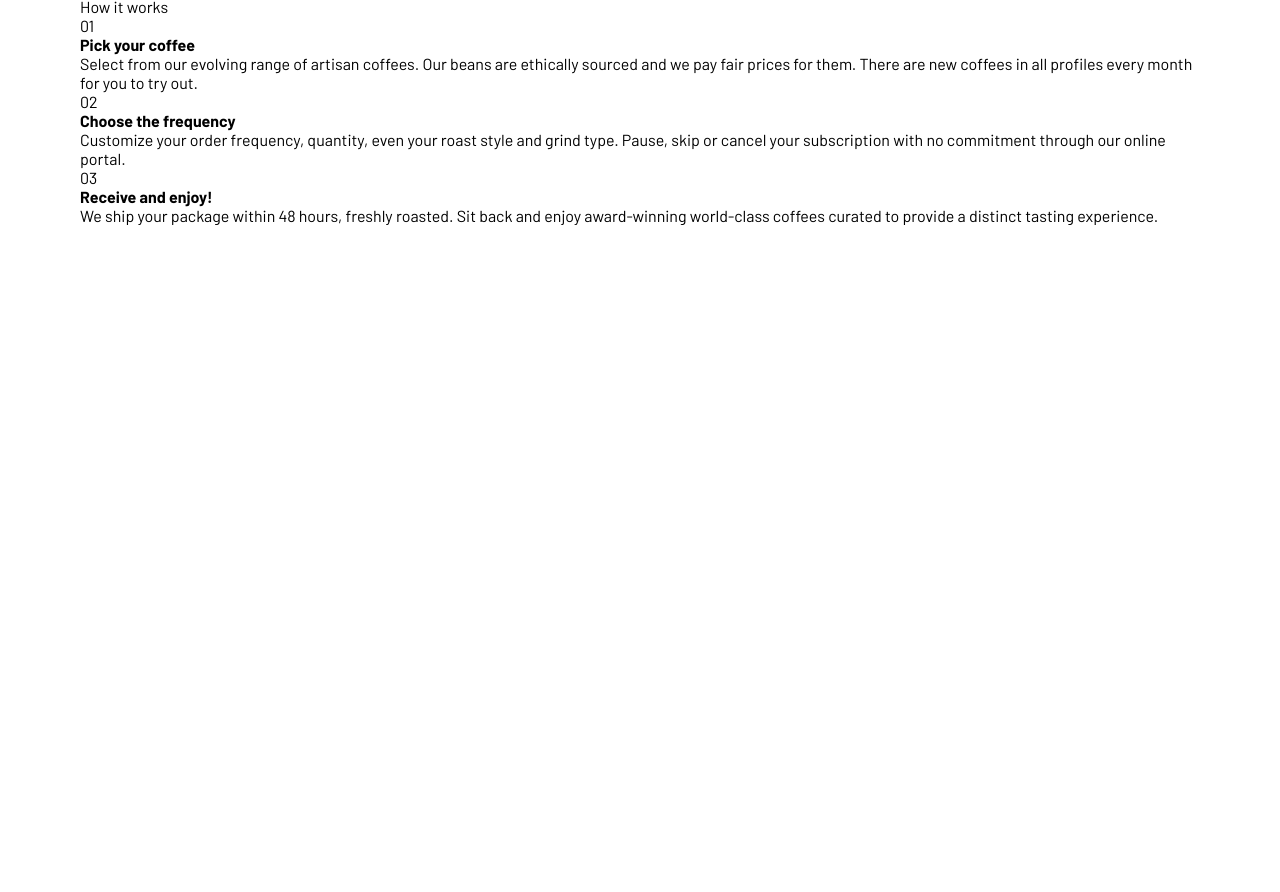
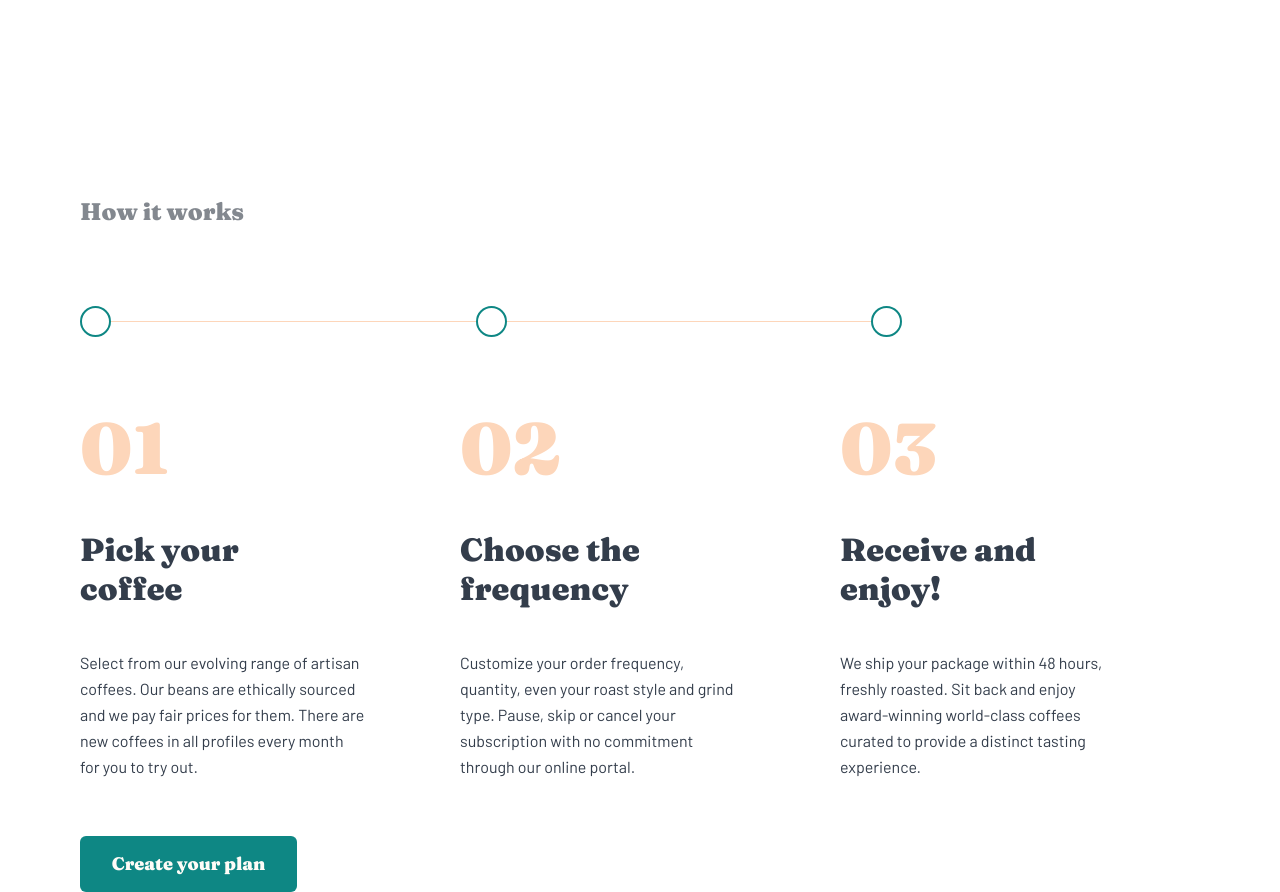
Before and after one commit to athenaa-02/coffee-roasters, a plain HTML site: page index.html in a window 1280 px wide. Shown: the part 2305-3197 px from the top of the page. Before the commit the page ends 2530 px from the top, so only its background shows below. Drawn offline with Linux system fonts and the light colour scheme.

Commit message:
done fourth section styling

```diff
--- a/index.html
+++ b/index.html
@@ -31,7 +31,7 @@
           curated artisan coffees from our best roasters delivered directly to
           your door, at your schedule.
         </p>
-        <button>Create your plan</button>
+        <button class="green_btn">Create your plan</button>
       </section>
       <section class="second">
         <img class="our_collection" src="./images/Group 13.png" alt="" />
@@ -113,8 +113,14 @@
       </section>
 
       <section class="fourth">
-        <p>How it works</p>
-        <div class="figures"></div>
+        <p class="working">How it works</p>
+        <div class="figures">
+          <div class="circle"></div>
+          <div class="line"></div>
+          <div class="circle"></div>
+          <div class="line"></div>
+          <div class="circle"></div>
+        </div>
         <article>
           <div class="selection">
             <div class="number">01</div>
@@ -144,6 +150,7 @@
             </p>
           </div>
         </article>
+        <button class="green_btn">Create your plan</button>
       </section>
     </main>
     <footer></footer>
--- a/style.css
+++ b/style.css
@@ -63,7 +63,7 @@ section.first p {
   margin-top: 32px;
 }
 
-section.first button {
+.green_btn {
   width: 217px;
   height: 56px;
   background-color: #0e8784;
@@ -195,3 +195,60 @@ section.third {
     }
   }
 }
+
+/* section fourth */
+
+section.fourth {
+  margin-top: 200px;
+
+  p.working {
+    color: #83888f;
+    font-family: "Fraunces", serif;
+    font-weight: 900;
+    font-size: 24px;
+  }
+
+  div.figures {
+    display: flex;
+    align-items: center;
+    margin: 80px 0 67px 0;
+    .circle {
+      width: 31px;
+      height: 31px;
+      border: 2px solid #0e8784;
+      border-radius: 50%;
+    }
+    .line {
+      height: 1px;
+      width: 364.5px;
+      background-color: #fdd6ba;
+    }
+  }
+
+  article {
+    display: flex;
+    gap: 95px;
+    div.selection {
+      width: 285px;
+      div.number,
+      h4 {
+        font-family: "Fraunces", serif;
+        font-weight: 900;
+      }
+      div.number {
+        color: #fdd6ba;
+        font-size: 72px;
+      }
+      h4 {
+        color: #333d4b;
+        font-size: 32px;
+        width: 200px;
+        margin: 38px 0 42px 0;
+      }
+      p {
+        color: #333d4b;
+        line-height: 26px;
+      }
+    }
+  }
+}
```
